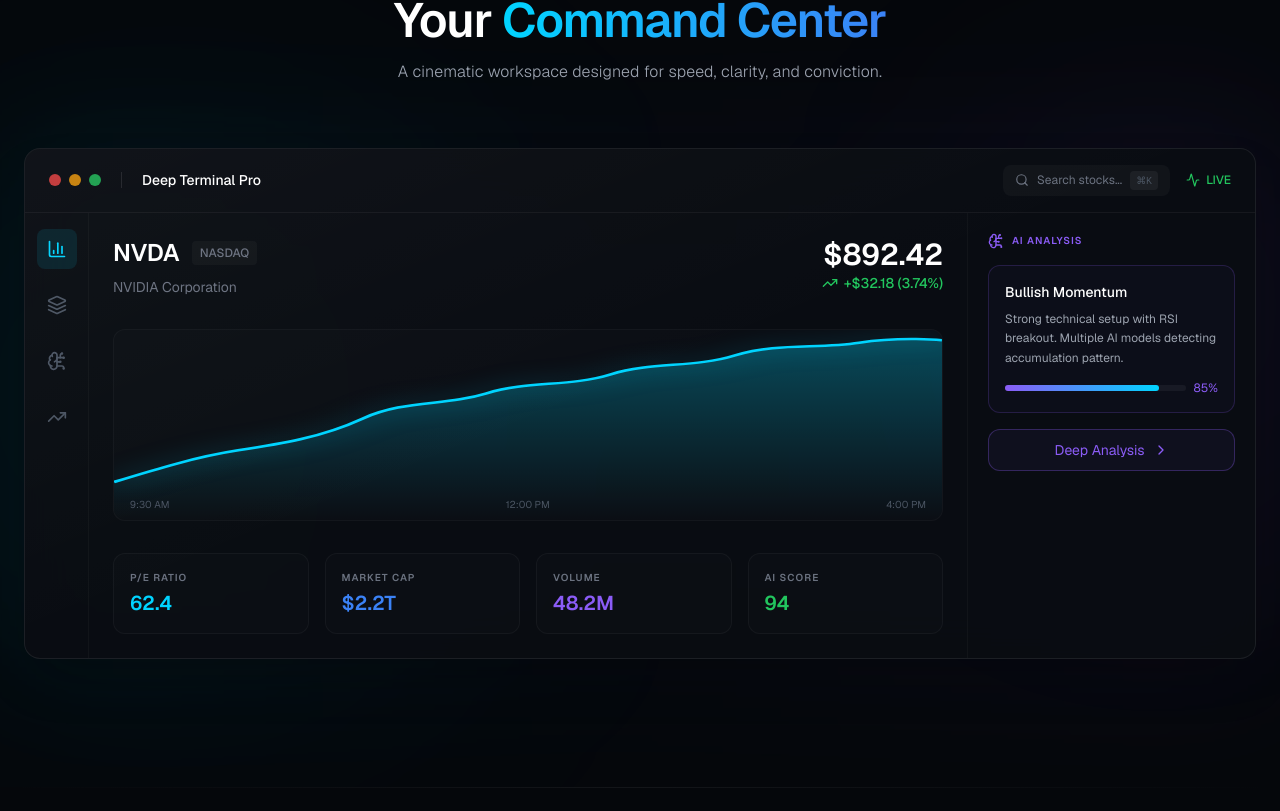
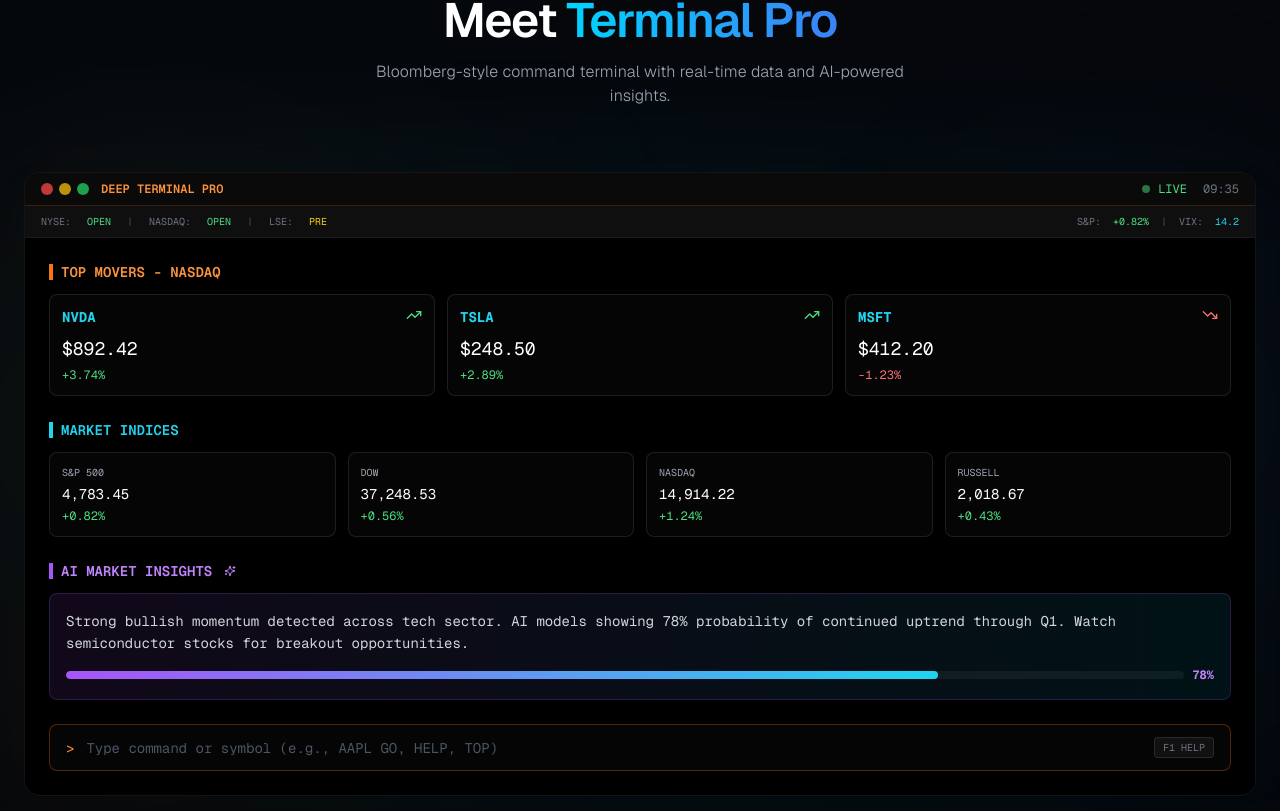
Before and after one commit to abtinasg/v4, a Next.js app: page / in a window 1280 px wide. Shown: the part 2409-3220 px from the top of the page. Built offline with nearby package versions, Linux system fonts and the light colour scheme.

Commit message:
Replace generic UI preview with Terminal Pro showcase on landing page

```diff
--- a/src/components/landing/UIPreview.tsx
+++ b/src/components/landing/UIPreview.tsx
@@ -1,8 +1,14 @@
 'use client'
 
-import { Activity, ChevronRight, TrendingUp, BarChart3, BrainCircuit, Layers, Search } from 'lucide-react'
+import { Activity, TrendingUp, TrendingDown, Search, Sparkles, DollarSign, BarChart2 } from 'lucide-react'
 
 export function UIPreview() {
+  const currentTime = new Date().toLocaleTimeString('en-US', {
+    hour: '2-digit',
+    minute: '2-digit',
+    hour12: false
+  })
+
   return (
     <section className="relative py-24 md:py-32 bg-[#05070B] overflow-hidden">
       {/* Ambient glows */}
@@ -13,156 +19,154 @@
 
       <div className="relative mx-auto max-w-7xl px-6">
         {/* Header */}
-        <div
-          className="text-center mb-16"
-        >
+        <div className="text-center mb-16">
           <h2 className="text-display text-3xl md:text-4xl lg:text-5xl text-white mb-4">
-            Your{' '}
+            Meet{' '}
             <span className="text-transparent bg-clip-text bg-gradient-to-r from-[#00D4FF] to-[#3B82F6]">
-              Command Center
+              Terminal Pro
             </span>
           </h2>
           <p className="text-subhead text-gray-400 max-w-xl mx-auto">
-            A cinematic workspace designed for speed, clarity, and conviction.
+            Bloomberg-style command terminal with real-time data and AI-powered insights.
           </p>
         </div>
 
-        {/* Terminal Preview */}
-        <div
-          className="relative"
-        >
+        {/* Terminal Pro Preview */}
+        <div className="relative">
           {/* Outer glow */}
-          <div className="absolute -inset-4 bg-gradient-to-r from-[#00D4FF]/10 via-[#3B82F6]/5 to-[#8B5CF6]/10 blur-3xl rounded-3xl opacity-60" />
+          <div className="absolute -inset-4 bg-gradient-to-r from-orange-500/10 via-[#00D4FF]/10 to-[#00D4FF]/5 blur-3xl rounded-3xl opacity-60" />
 
-          {/* Main terminal container */}
-          <div className="relative rounded-2xl border border-white/[0.08] bg-[#0A0D12]/95 backdrop-blur-xl overflow-hidden shadow-2xl">
-            {/* Glass highlight */}
-            <div className="absolute inset-0 bg-gradient-to-br from-white/[0.03] via-transparent to-transparent pointer-events-none" />
-
-            {/* Header bar */}
-            <div className="flex items-center justify-between px-6 py-4 border-b border-white/[0.05]">
+          {/* Terminal container */}
+          <div className="relative rounded-2xl border border-white/[0.08] bg-black/95 backdrop-blur-xl overflow-hidden shadow-2xl">
+            {/* Terminal header */}
+            <div className="bg-[#0a0a0a] border-b border-orange-500/20 px-4 py-2 flex items-center justify-between">
               <div className="flex items-center gap-3">
+                <div className="flex gap-1.5">
+                  <div className="w-3 h-3 rounded-full bg-red-500/80" />
+                  <div className="w-3 h-3 rounded-full bg-yellow-500/80" />
+                  <div className="w-3 h-3 rounded-full bg-green-500/80" />
+                </div>
+                <span className="text-orange-400 text-xs font-mono font-semibold">DEEP TERMINAL PRO</span>
+              </div>
+              <div className="flex items-center gap-4 text-xs font-mono">
                 <div className="flex items-center gap-2">
-                  <div className="h-3 w-3 rounded-full bg-[#EF4444]/80" />
-                  <div className="h-3 w-3 rounded-full bg-[#F59E0B]/80" />
-                  <div className="h-3 w-3 rounded-full bg-[#22C55E]/80" />
+                  <div className="w-2 h-2 rounded-full bg-green-400 animate-pulse" />
+                  <span className="text-green-400">LIVE</span>
                 </div>
-                <div className="h-4 w-px bg-white/[0.1] mx-2" />
-                <div className="text-sm font-medium text-white">Deep Terminal Pro</div>
-              </div>
-              <div className="flex items-center gap-4">
-                <div className="flex items-center gap-2 rounded-lg bg-white/[0.03] px-3 py-1.5">
-                  <Search className="h-3.5 w-3.5 text-gray-500" />
-                  <span className="text-xs text-gray-500">Search stocks...</span>
-                  <kbd className="text-[10px] text-gray-600 px-1.5 py-0.5 rounded bg-white/[0.05]">⌘K</kbd>
-                </div>
-                <div className="flex items-center gap-1.5 text-[#22C55E]">
-                  <Activity className="h-3.5 w-3.5" />
-                  <span className="text-xs font-medium">LIVE</span>
-                </div>
+                <span className="text-gray-500">{currentTime}</span>
               </div>
             </div>
 
-            {/* Main content */}
-            <div className="flex">
-              {/* Sidebar */}
-              <div className="w-16 border-r border-white/[0.03] py-4 flex flex-col items-center gap-4">
-                {[BarChart3, Layers, BrainCircuit, TrendingUp].map((Icon, i) => (
-                  <div key={i} className={`p-2.5 rounded-lg ${i === 0 ? 'bg-[#00D4FF]/10 text-[#00D4FF]' : 'text-gray-600 hover:text-gray-400'} transition-colors`}>
-                    <Icon className="h-5 w-5" />
-                  </div>
-                ))}
+            {/* Status bar */}
+            <div className="bg-[#0f0f0f] border-b border-white/5 px-4 py-2 flex items-center justify-between text-[10px] font-mono">
+              <div className="flex items-center gap-4">
+                <span className="text-gray-500">NYSE:</span>
+                <span className="text-green-400">OPEN</span>
+                <span className="text-gray-600">|</span>
+                <span className="text-gray-500">NASDAQ:</span>
+                <span className="text-green-400">OPEN</span>
+                <span className="text-gray-600">|</span>
+                <span className="text-gray-500">LSE:</span>
+                <span className="text-yellow-400">PRE</span>
               </div>
+              <div className="flex items-center gap-3">
+                <span className="text-gray-500">S&P:</span>
+                <span className="text-green-400">+0.82%</span>
+                <span className="text-gray-600">|</span>
+                <span className="text-gray-500">VIX:</span>
+                <span className="text-cyan-400">14.2</span>
+              </div>
+            </div>
 
-              {/* Main area */}
-              <div className="flex-1 p-6 min-h-[400px]">
-                {/* Stock header */}
-                <div className="flex items-start justify-between mb-8">
-                  <div>
-                    <div className="flex items-center gap-3 mb-2">
-                      <h3 className="text-2xl font-semibold text-white">NVDA</h3>
-                      <span className="text-xs font-medium text-gray-500 bg-white/[0.03] px-2 py-1 rounded">NASDAQ</span>
-                    </div>
-                    <div className="text-sm text-gray-500">NVIDIA Corporation</div>
-                  </div>
-                  <div className="text-right">
-                    <div className="text-3xl font-semibold text-white tabular-nums">$892.42</div>
-                    <div className="flex items-center justify-end gap-1.5 text-[#22C55E]">
-                      <TrendingUp className="h-4 w-4" />
-                      <span className="text-sm font-medium">+$32.18 (3.74%)</span>
-                    </div>
-                  </div>
+            {/* Main terminal area */}
+            <div className="bg-black p-6">
+              {/* Top movers panel */}
+              <div className="mb-6">
+                <div className="flex items-center gap-2 mb-3">
+                  <div className="w-1 h-4 bg-orange-500" />
+                  <h3 className="text-orange-400 text-sm font-mono font-semibold">TOP MOVERS - NASDAQ</h3>
                 </div>
 
-                {/* Faux chart */}
-                <div className="relative h-48 mb-8 rounded-xl border border-white/[0.03] bg-white/[0.01] overflow-hidden">
-                  <svg className="w-full h-full" viewBox="0 0 400 150" preserveAspectRatio="none">
-                    <defs>
-                      <linearGradient id="chartGradient" x1="0%" y1="0%" x2="0%" y2="100%">
-                        <stop offset="0%" stopColor="#00D4FF" stopOpacity="0.3" />
-                        <stop offset="100%" stopColor="#00D4FF" stopOpacity="0" />
-                      </linearGradient>
-                    </defs>
-                    <path
-                      d="M0,120 C20,110 40,100 60,95 C80,90 100,85 120,70 C140,55 160,60 180,50 C200,40 220,45 240,35 C260,25 280,30 300,20 C320,10 340,15 360,10 C380,5 400,8 400,8 L400,150 L0,150 Z"
-                      fill="url(#chartGradient)"
-                    />
-                    <path
-                      d="M0,120 C20,110 40,100 60,95 C80,90 100,85 120,70 C140,55 160,60 180,50 C200,40 220,45 240,35 C260,25 280,30 300,20 C320,10 340,15 360,10 C380,5 400,8 400,8"
-                      fill="none"
-                      stroke="#00D4FF"
-                      strokeWidth="2"
-                      style={{ filter: 'drop-shadow(0 0 8px rgba(0,212,255,0.5))' }}
-                    />
-                  </svg>
-                  {/* Time labels */}
-                  <div className="absolute bottom-2 left-4 right-4 flex justify-between text-[10px] text-gray-600">
-                    <span>9:30 AM</span>
-                    <span>12:00 PM</span>
-                    <span>4:00 PM</span>
-                  </div>
-                </div>
-
-                {/* Metrics row */}
-                <div className="grid grid-cols-4 gap-4">
+                <div className="grid grid-cols-3 gap-3">
                   {[
-                    { label: 'P/E Ratio', value: '62.4', color: '#00D4FF' },
-                    { label: 'Market Cap', value: '$2.2T', color: '#3B82F6' },
-                    { label: 'Volume', value: '48.2M', color: '#8B5CF6' },
-                    { label: 'AI Score', value: '94', color: '#22C55E' },
-                  ].map((metric) => (
-                    <div key={metric.label} className="rounded-xl border border-white/[0.04] bg-white/[0.01] p-4">
-                      <div className="text-label text-gray-500 mb-1">{metric.label}</div>
-                      <div className="text-xl font-semibold text-white" style={{ color: metric.color }}>{metric.value}</div>
+                    { symbol: 'NVDA', price: '892.42', change: '+3.74%', trend: 'up' },
+                    { symbol: 'TSLA', price: '248.50', change: '+2.89%', trend: 'up' },
+                    { symbol: 'MSFT', price: '412.20', change: '-1.23%', trend: 'down' },
+                  ].map((stock) => (
+                    <div key={stock.symbol} className="bg-white/[0.02] border border-white/10 rounded-lg p-3">
+                      <div className="flex items-start justify-between mb-2">
+                        <span className="text-cyan-400 font-mono text-sm font-bold">{stock.symbol}</span>
+                        {stock.trend === 'up' ? (
+                          <TrendingUp className="w-4 h-4 text-green-400" />
+                        ) : (
+                          <TrendingDown className="w-4 h-4 text-red-400" />
+                        )}
+                      </div>
+                      <div className="text-white font-mono text-lg mb-1">${stock.price}</div>
+                      <div className={`font-mono text-xs ${stock.trend === 'up' ? 'text-green-400' : 'text-red-400'}`}>
+                        {stock.change}
+                      </div>
                     </div>
                   ))}
                 </div>
               </div>
 
-              {/* Right panel - AI */}
-              <div className="w-72 border-l border-white/[0.03] p-5">
-                <div className="flex items-center gap-2 mb-4">
-                  <BrainCircuit className="h-4 w-4 text-[#8B5CF6]" />
-                  <span className="text-label text-[#8B5CF6]">AI ANALYSIS</span>
+              {/* Market indices */}
+              <div className="mb-6">
+                <div className="flex items-center gap-2 mb-3">
+                  <div className="w-1 h-4 bg-cyan-400" />
+                  <h3 className="text-cyan-400 text-sm font-mono font-semibold">MARKET INDICES</h3>
                 </div>
-                <div className="space-y-4">
-                  <div className="rounded-xl border border-[#8B5CF6]/20 bg-[#8B5CF6]/[0.03] p-4">
-                    <div className="text-sm font-medium text-white mb-2">Bullish Momentum</div>
-                    <p className="text-xs text-gray-400 leading-relaxed mb-3">
-                      Strong technical setup with RSI breakout. Multiple AI models detecting accumulation pattern.
-                    </p>
-                    <div className="flex items-center gap-2">
-                      <div className="flex-1 h-1.5 rounded-full bg-white/[0.05]">
-                        <div className="h-full w-[85%] rounded-full bg-gradient-to-r from-[#8B5CF6] to-[#00D4FF]" />
-                      </div>
-                      <span className="text-xs text-[#8B5CF6]">85%</span>
+
+                <div className="grid grid-cols-4 gap-3">
+                  {[
+                    { name: 'S&P 500', value: '4,783.45', change: '+0.82%' },
+                    { name: 'DOW', value: '37,248.53', change: '+0.56%' },
+                    { name: 'NASDAQ', value: '14,914.22', change: '+1.24%' },
+                    { name: 'RUSSELL', value: '2,018.67', change: '+0.43%' },
+                  ].map((index) => (
+                    <div key={index.name} className="bg-white/[0.02] border border-white/10 rounded-lg p-3">
+                      <div className="text-gray-400 text-[10px] font-mono mb-1">{index.name}</div>
+                      <div className="text-white font-mono text-sm mb-1">{index.value}</div>
+                      <div className="text-green-400 font-mono text-xs">{index.change}</div>
                     </div>
+                  ))}
+                </div>
+              </div>
+
+              {/* AI Insights */}
+              <div className="mb-6">
+                <div className="flex items-center gap-2 mb-3">
+                  <div className="w-1 h-4 bg-purple-500" />
+                  <h3 className="text-purple-400 text-sm font-mono font-semibold">AI MARKET INSIGHTS</h3>
+                  <Sparkles className="w-3 h-3 text-purple-400 ml-1" />
+                </div>
+
+                <div className="bg-gradient-to-r from-purple-500/10 to-cyan-500/10 border border-purple-500/20 rounded-lg p-4">
+                  <p className="text-gray-300 text-sm font-mono leading-relaxed mb-3">
+                    Strong bullish momentum detected across tech sector. AI models showing 78% probability of continued uptrend through Q1. Watch semiconductor stocks for breakout opportunities.
+                  </p>
+                  <div className="flex items-center gap-2">
+                    <div className="flex-1 h-2 bg-white/5 rounded-full overflow-hidden">
+                      <div className="h-full w-[78%] bg-gradient-to-r from-purple-500 to-cyan-400 rounded-full" />
+                    </div>
+                    <span className="text-purple-400 text-xs font-mono font-bold">78%</span>
                   </div>
-                  <button className="w-full flex items-center justify-center gap-2 rounded-xl border border-[#8B5CF6]/30 bg-[#8B5CF6]/[0.05] py-2.5 text-sm text-[#8B5CF6] hover:bg-[#8B5CF6]/[0.1] transition-colors">
-                    Deep Analysis
-                    <ChevronRight className="h-4 w-4" />
-                  </button>
                 </div>
+              </div>
+
+              {/* Command input */}
+              <div className="flex items-center gap-3 bg-white/[0.02] border border-orange-500/30 rounded-lg px-4 py-3">
+                <span className="text-orange-400 font-mono text-sm">{'>'}</span>
+                <input
+                  type="text"
+                  placeholder="Type command or symbol (e.g., AAPL GO, HELP, TOP)"
+                  className="flex-1 bg-transparent text-white font-mono text-sm outline-none placeholder:text-gray-600"
+                  readOnly
+                />
+                <kbd className="px-2 py-0.5 bg-white/5 border border-white/10 rounded text-[10px] font-mono text-gray-500">
+                  F1 HELP
+                </kbd>
               </div>
             </div>
           </div>
```
